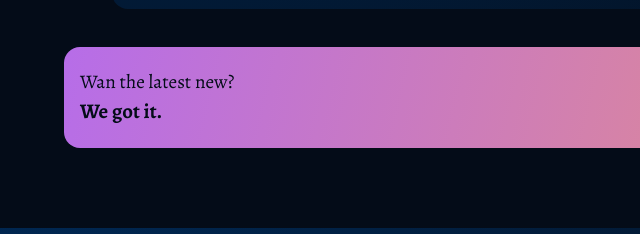
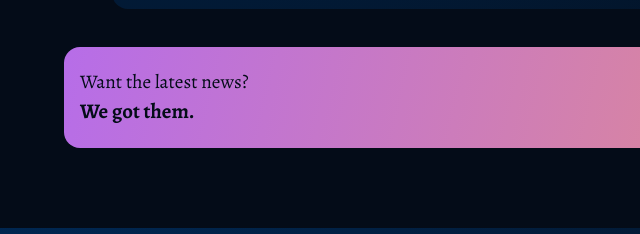
Before and after one commit to 95-blacksheep/records_office-web_app, a plain HTML site: page contact.html in a window 1280 px wide. Shown: the part 1612-1846 px from the top of the page, 0-640 px from the left. Drawn offline with nearby package versions, Linux system fonts and the light colour scheme.

Commit message:
Update contact.html

```diff
--- a/contact.html
+++ b/contact.html
@@ -196,8 +196,8 @@
     <div class="container update_container">
 
         <div class="update_content">
-            <p>Wan the latest new?</p>
-            <h3>We got it.</h3>
+            <p>Want the latest news?</p>
+            <h3>We got them.</h3>
         </div>
 
         <div class="update_btn">
```
